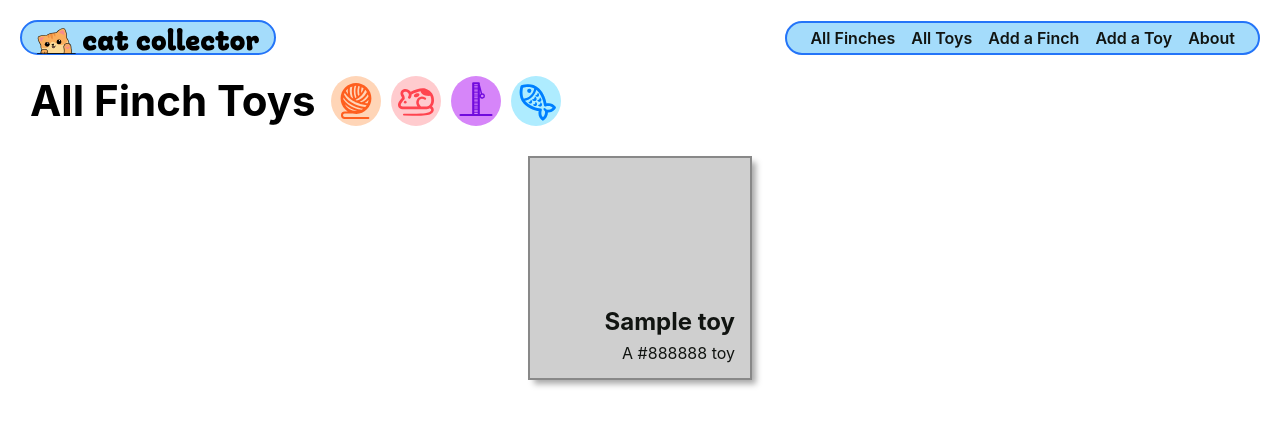
After one commit to venmorr/finch-finder, a Django app: page /toys/ in a window 1280 px wide. The commit adds this page. Shown: the top 426 px of the page. Run offline with Django 4.2, Linux system fonts and the light colour scheme; tables that the repository leaves empty hold one stand-in row (values such as "Sample post").

Commit message:
add add toys

```diff
--- a/main_app/admin.py
+++ b/main_app/admin.py
@@ -1,6 +1,8 @@
 from django.contrib import admin
-from .models import Finch, Feeding
+from .models import Finch, Feeding, Toy
 
 admin.site.register(Finch)
 
 admin.site.register(Feeding)
+
+admin.site.register(Toy)
--- a/main_app/models.py
+++ b/main_app/models.py
@@ -1,5 +1,6 @@
 from django.db import models
 from django.urls import reverse
+from datetime import date
 
 # Create your models here.
 MEALS = (
@@ -20,6 +21,9 @@ class Finch(models.Model):
   def get_absolute_url(self):
     return reverse('finch-detail', kwargs={'finch_id': self.id})
 
+  def fed_for_today(self):
+    return self.feeding_set.filter(date=date.today()).count() >= len(MEALS)
+
 class Feeding(models.Model):
   date = models.DateField('Feeding date')
   meal = models.CharField(
@@ -32,3 +36,16 @@ class Feeding(models.Model):
 
   def __str__(self):
     return f"{self.get_meal_display()} on {self.date}"
+
+  class Meta:
+    ordering = ['-date']
+
+class Toy(models.Model):
+  name = models.CharField(max_length=50)
+  color = models.CharField(max_length=20)
+
+  def __str__(self):
+    return self.name
+
+  def get_absolute_url(self):
+    return reverse('toy-detail', kwargs={'pk': self.id})
--- /dev/null
+++ b/main_app/static/css/toys/toy-index.css
@@ -0,0 +1,64 @@
+.card-container {
+  padding: 0 40px;
+  display: flex;
+  justify-content: center;
+  flex-wrap: wrap;
+}
+
+.card {
+  width: 224px;
+  height: 224px;
+  margin: 10px;
+  border: solid 2px;
+  box-shadow: var(--card-box-shadow);
+  position: relative;
+}
+
+.card-bg{
+  opacity: .4;
+  position: absolute;
+  display: inline-flex;
+  top: 0;
+  left: 0;
+  width: 100%;
+  height: 100%;
+}
+
+.card-content {
+  padding: 15px;
+  height: 100%;
+  width: 100%;
+  display: flex;
+  align-items: flex-end;
+  justify-content: flex-end;
+  flex-direction: column;
+}
+
+.card > a {
+  position: absolute;
+  top: 0;
+  left: 0;
+  width: 100%;
+  height: 100%;
+  display: inline-block;
+  text-decoration: none;
+  color: var(--text-color);
+}
+
+.card h2 {
+  margin: 7px 0;
+  font-size: var(--font-xl);
+}
+
+.card p {
+  margin: 0;
+  font-size: var(--font-reg);
+}
+
+.page-header > img {
+  margin-left: 10px;
+}
+
+.page-header > img:first-of-type {
+  margin-left: 15px;
+}
--- a/main_app/templates/base.html
+++ b/main_app/templates/base.html
@@ -28,7 +28,9 @@
     <nav>
       <ul>
         <li><a href="{% url 'finch-index' %}">All Finches</a></li>
+        <li><a href="{% url 'toy-index' %}">All Toys</a></li>
         <li><a href="{% url 'finch-create' %}">Add a Finch</a></li>
+        <li><a href="{% url 'toy-create' %}">Add a Toy</a></li>
         <li><a href="{% url 'about' %}">About</a></li>
       </ul>
     </nav>
--- /dev/null
+++ b/main_app/templates/main_app/toy_list.html
@@ -0,0 +1,36 @@
+{% extends 'base.html' %}
+{% load static %}
+
+{% block head %}
+<link
+  rel="stylesheet"
+  type="text/css"
+  href="{% static 'css/toys/toy-index.css' %}"
+/>
+{% endblock %}
+
+{% block content %}
+
+<section class="page-header">
+  <h1>All Finch Toys</h1>
+  <img src="{% static 'images/string.svg' %}" alt="A ball of string" />
+  <img src="{% static 'images/mouse.svg' %}" alt="A mouse" />
+  <img src="{% static 'images/post.svg' %}" alt="A scratching post" />
+  <img src="{% static 'images/fish.svg' %}" alt="A fishy toy" />
+</section>
+
+<section class="card-container">
+  {% for toy in toy_list %}
+  <div class="card" style="border-color: {{ toy.color }}">
+    <div class="card-bg" style="background-color: {{ toy.color }}"></div>
+    <a href="{% url 'toy-detail' toy.id %}">
+      <div class="card-content">
+        <h2>{{ toy.name }}</h2>
+        <p>A {{ toy.color }} toy</p>
+      </div>
+    </a>
+  </div>
+  {% endfor %}
+</section>
+
+{% endblock %}
--- a/main_app/urls.py
+++ b/main_app/urls.py
@@ -10,4 +10,9 @@ urlpatterns = [
   path('finches/<int:pk>/update/', views.FinchUpdate.as_view(), name='finch-update'),
   path('finches/<int:pk>/delete/', views.FinchDelete.as_view(), name='finch-delete'),
   path('finches/<int:finch_id>/add-feeding/', views.add_feeding, name='add-feeding'),
+  path('toys/create/', views.ToyCreate.as_view(), name='toy-create'),
+  path('toys/<int:pk>/', views.ToyDetail.as_view(), name='toy-detail'),
+  path('toys/', views.ToyList.as_view(), name='toy-index'),
+  # path('toys/<int:pk>/update/', views.ToyUpdate.as_view(), name='toy-update'),
+  # path('toys/<int:pk>/delete/', views.ToyDelete.as_view(), name='toy-delete'),
 ]
--- a/main_app/views.py
+++ b/main_app/views.py
@@ -1,6 +1,7 @@
 from django.shortcuts import render, redirect
+from django.views.generic import ListView, DetailView
 from django.views.generic.edit import CreateView, UpdateView, DeleteView
-from .models import Finch
+from .models import Finch, Toy
 from .forms import FeedingForm
 
 # Define the home view
@@ -21,13 +22,13 @@ def finch_detail(request, finch_id):
     'finch': finch, 'feeding_form': feeding_form
   })
 
-def add_feeding(request, cat_id):
+def add_feeding(request, finch_id):
   form = FeedingForm(request.POST)
   if form.is_valid():
     new_feeding = form.save(commit=False)
-    new_feeding.cat_id = cat_id
+    new_feeding.finch_id = finch_id
     new_feeding.save()
-  return redirect('cat-detail', cat_id=cat_id)
+  return redirect('finch-detail', finch_id=finch_id)
 
 
 class FinchCreate(CreateView):
@@ -42,3 +43,13 @@ class FinchUpdate(UpdateView):
 class FinchDelete(DeleteView):
   model = Finch
   success_url = '/finches/'
+
+class ToyCreate(CreateView):
+  model = Toy
+  fields = '__all__'
+
+class ToyList(ListView):
+  model = Toy
+
+class ToyDetail(DetailView):
+  model = Toy
```
Also changed, not shown: main_app/static/css/toys/toy-detail.css (added, +52 -0 lines), main_app/templates/finches/detail.html (+7 -2 lines), main_app/templates/main_app/toy_confirm_delete.html (added, +23 -0 lines), main_app/templates/main_app/toy_detail.html (added, +24 -0 lines), main_app/templates/main_app/toy_form.html (added, +25 -0 lines), main_app/migrations/0003_toy_alter_feeding_options_alter_feeding_date.py (added).
